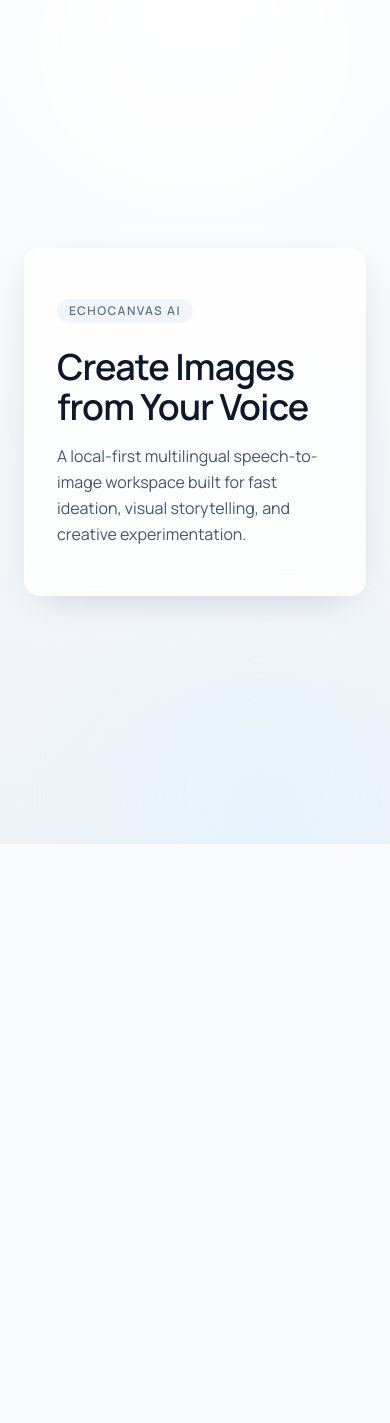
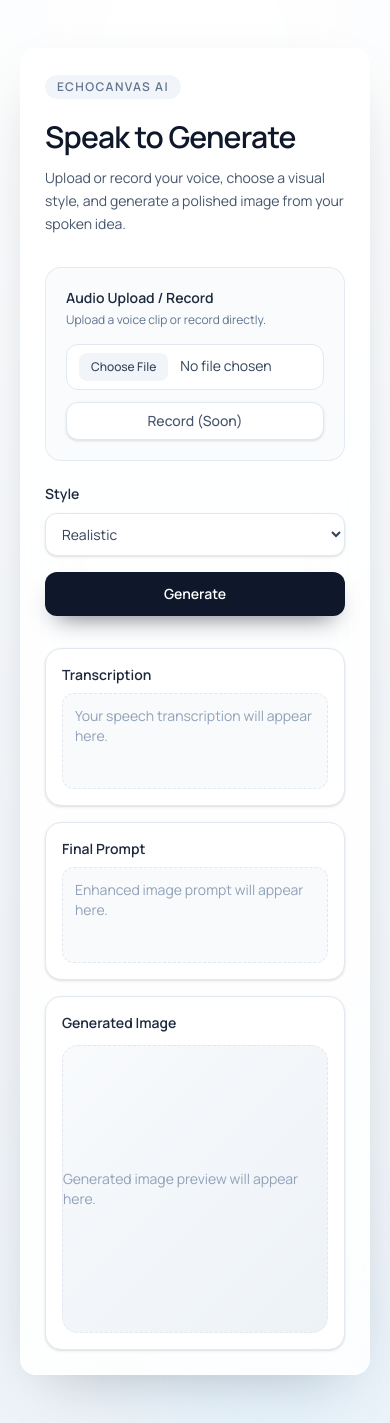
Before and after one commit to sarthaksinghaniya/EchoCanvas, a Next.js app in the folder speech_to_image_free/frontend/: page / in a window 390 px wide. Before the commit the page ends 844 px from the top, so only its background shows below. Built offline with nearby package versions, Linux system fonts and the light colour scheme.

Commit message:
Design responsive EchoCanvas main UI layout

```diff
--- a/speech_to_image_free/frontend/app/page.tsx
+++ b/speech_to_image_free/frontend/app/page.tsx
@@ -2,12 +2,12 @@
 
 export default function Home() {
   return (
-    <main className="relative flex min-h-screen items-center justify-center overflow-hidden px-6 py-14">
+    <main className="relative flex min-h-screen items-center justify-center overflow-hidden px-5 py-12 sm:px-8 lg:px-10">
       <div className="pointer-events-none absolute inset-0 bg-[radial-gradient(circle_at_top,#ffffff_0%,#f8fafc_35%,#eef3f8_100%)]" />
       <div className="pointer-events-none absolute -top-24 h-72 w-72 rounded-full bg-white/70 blur-3xl" />
       <div className="pointer-events-none absolute -bottom-20 right-0 h-64 w-64 rounded-full bg-sky-100/60 blur-3xl" />
 
-      <section className="relative z-10 w-full max-w-3xl">
+      <section className="relative z-10 w-full max-w-5xl">
         <LandingCard />
       </section>
     </main>
--- a/speech_to_image_free/frontend/components/landing-card.tsx
+++ b/speech_to_image_free/frontend/components/landing-card.tsx
@@ -1,18 +1,86 @@
 export function LandingCard() {
   return (
-    <article className="rounded-2xl border border-white/70 bg-white/80 px-8 py-12 shadow-[0_10px_40px_-18px_rgba(15,23,42,0.25)] backdrop-blur-xl sm:px-12">
+    <article className="rounded-2xl border border-white/80 bg-white/85 p-6 shadow-[0_20px_60px_-30px_rgba(15,23,42,0.35)] backdrop-blur-xl sm:p-8 lg:p-10">
       <p className="inline-flex rounded-xl bg-slate-100 px-3 py-1 text-xs font-semibold tracking-[0.12em] text-slate-500 uppercase">
         EchoCanvas AI
       </p>
 
-      <h1 className="mt-6 text-4xl font-semibold tracking-tight text-slate-900 sm:text-5xl">
-        Create Images from Your Voice
+      <h1 className="mt-5 text-3xl font-semibold tracking-tight text-slate-900 sm:text-4xl">
+        Speak to Generate
       </h1>
 
-      <p className="mt-4 max-w-2xl text-base leading-relaxed text-slate-600 sm:text-lg">
-        A local-first multilingual speech-to-image workspace built for fast ideation,
-        visual storytelling, and creative experimentation.
+      <p className="mt-3 max-w-3xl text-sm leading-relaxed text-slate-600 sm:text-base">
+        Upload or record your voice, choose a visual style, and generate a polished
+        image from your spoken idea.
       </p>
+
+      <div className="mt-8 space-y-5">
+        <section className="rounded-2xl border border-slate-200/80 bg-slate-50/80 p-5">
+          <h2 className="text-sm font-semibold text-slate-800">Audio Upload / Record</h2>
+          <p className="mt-1 text-xs text-slate-500">Upload a voice clip or record directly.</p>
+          <div className="mt-4 flex flex-col gap-3 sm:flex-row">
+            <input
+              type="file"
+              accept="audio/*"
+              className="w-full rounded-xl border border-slate-200 bg-white px-3 py-2 text-sm text-slate-700 file:mr-3 file:rounded-lg file:border-0 file:bg-slate-100 file:px-3 file:py-1.5 file:text-xs file:font-medium file:text-slate-700 hover:file:bg-slate-200"
+            />
+            <button
+              type="button"
+              className="rounded-xl border border-slate-200 bg-white px-4 py-2 text-sm font-medium text-slate-600 shadow-sm"
+            >
+              Record (Soon)
+            </button>
+          </div>
+        </section>
+
+        <section className="grid gap-4 sm:grid-cols-[1fr_auto] sm:items-end">
+          <div>
+            <label htmlFor="style" className="text-sm font-semibold text-slate-800">
+              Style
+            </label>
+            <select
+              id="style"
+              defaultValue="realistic"
+              className="mt-2 w-full rounded-xl border border-slate-200 bg-white px-3 py-2.5 text-sm text-slate-700 shadow-sm outline-none transition focus:border-slate-300"
+            >
+              <option value="realistic">Realistic</option>
+              <option value="anime">Anime</option>
+              <option value="fantasy">Fantasy</option>
+              <option value="digital-art">Digital Art</option>
+            </select>
+          </div>
+
+          <button
+            type="button"
+            className="h-11 rounded-xl bg-slate-900 px-6 text-sm font-semibold text-white shadow-[0_12px_24px_-12px_rgba(15,23,42,0.7)] transition hover:bg-slate-800"
+          >
+            Generate
+          </button>
+        </section>
+      </div>
+
+      <div className="mt-8 grid gap-4 lg:grid-cols-2">
+        <section className="rounded-2xl border border-slate-200 bg-white p-4 shadow-sm">
+          <h3 className="text-sm font-semibold text-slate-800">Transcription</h3>
+          <div className="mt-2 min-h-24 rounded-xl border border-dashed border-slate-200 bg-slate-50 p-3 text-sm text-slate-400">
+            Your speech transcription will appear here.
+          </div>
+        </section>
+
+        <section className="rounded-2xl border border-slate-200 bg-white p-4 shadow-sm">
+          <h3 className="text-sm font-semibold text-slate-800">Final Prompt</h3>
+          <div className="mt-2 min-h-24 rounded-xl border border-dashed border-slate-200 bg-slate-50 p-3 text-sm text-slate-400">
+            Enhanced image prompt will appear here.
+          </div>
+        </section>
+
+        <section className="rounded-2xl border border-slate-200 bg-white p-4 shadow-sm lg:col-span-2">
+          <h3 className="text-sm font-semibold text-slate-800">Generated Image</h3>
+          <div className="mt-3 flex min-h-72 items-center justify-center rounded-2xl border border-dashed border-slate-200 bg-[linear-gradient(135deg,#f8fafc_0%,#edf2f7_100%)] text-sm text-slate-400">
+            Generated image preview will appear here.
+          </div>
+        </section>
+      </div>
     </article>
   );
 }
```
